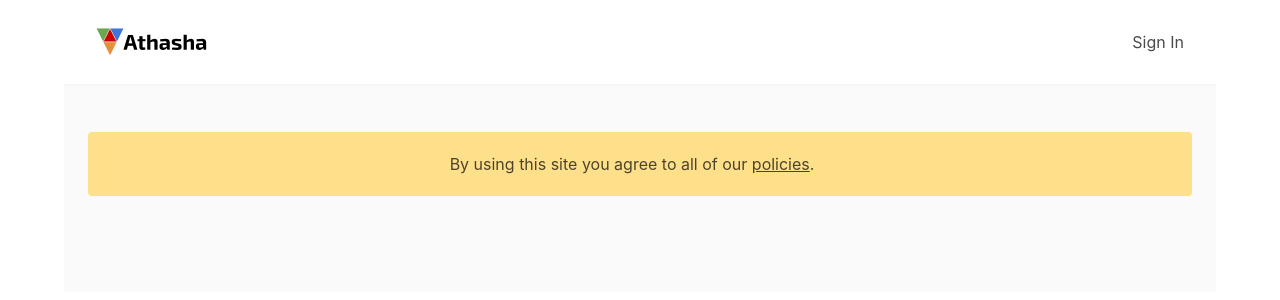
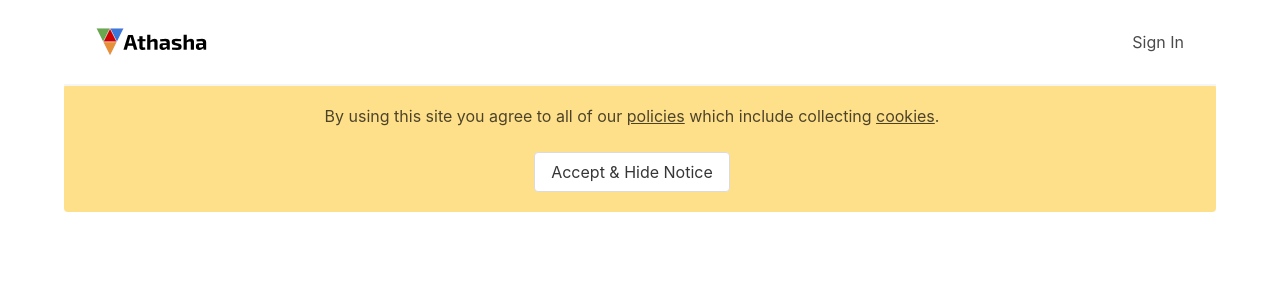
Before and after one commit to samuelventura/Athasha.Vue, a Vue app: page / in a window 1280 px wide. Shown: the top 300 px of the page. Built offline with nearby package versions, Linux system fonts and the light colour scheme.

Commit message:
Added accept cookies notice to index page

```diff
--- a/src/common/api.js
+++ b/src/common/api.js
@@ -31,7 +31,7 @@ const logout = function () {
 }
 
 //FIXME should receive a page argument
-const initial = function () {
+const fetchInitialData = function () {
   return new Promise((resolve) => {
     window.setTimeout(() => {
       resolve({ user: backend.getUser() });
@@ -39,25 +39,35 @@ const initial = function () {
   });
 }
 
-const referrer = function () {
+const redirectToReferrer = function () {
   if (!document.referrer) window.location.href = "/";
   else if (document.referrer == window.location.href) window.location.href = "/";
   else window.location.href = document.referrer;
 }
 
-const index = function () {
+const redirectToIndex = function () {
   window.location.href = "/";
 }
 
-const auth = function () {
+const redirectToAuth = function () {
   window.location.href = "/auth";
 }
 
+const acceptedCookies = function () {
+  return JSON.parse(localStorage.getItem("athasha/fe/cookies") || "false");
+}
+
+const acceptCookies = function () {
+  localStorage.setItem("athasha/fe/cookies", "true");
+}
+
 export default {
-  auth,
   login,
   logout,
-  referrer,
-  index,
-  initial,
+  redirectToIndex,
+  redirectToReferrer,
+  redirectToAuth,
+  fetchInitialData,
+  acceptedCookies,
+  acceptCookies,
 }
--- a/src/components/NavBar.vue
+++ b/src/components/NavBar.vue
@@ -54,7 +54,7 @@ export default {
       api
         .logout()
         .then(() => {
-          api.index();
+          api.redirectToIndex();
         })
         .catch((ex) => {
           console.log("catch", ex);
--- a/src/components/NavFooter.vue
+++ /dev/null
@@ -1,16 +0,0 @@
-<template>
-  <footer class="footer">
-    <div class="content has-text-centered">
-      <div class="notification is-warning">
-        By using this site you agree to all of our
-        <a href="/policy">policies</a>.
-      </div>
-    </div>
-  </footer>
-</template>
-
-<script>
-export default {
-  name: "NavFooter",
-};
-</script>
--- a/src/pages/auth/vues/AuthPage.vue
+++ b/src/pages/auth/vues/AuthPage.vue
@@ -1,8 +1,9 @@
 <template>
   <div class="container">
     <NavBar />
-    <div class="notification is-warning">
-      By using this site you agree to all of our <a href="/policy">policies</a>.
+    <div class="notification has-text-centered is-warning">
+      By using this site you agree to all of our
+      <a href="/policy">policies</a>.
     </div>
     <AuthList />
   </div>
--- a/src/pages/auth/vues/ProviderGoogle.vue
+++ b/src/pages/auth/vues/ProviderGoogle.vue
@@ -42,7 +42,7 @@ export default {
           .finally(() => {
             window.gapi.auth2.getAuthInstance().disconnect();
             window.gapi.auth2.getAuthInstance().signOut();
-            api.referrer();
+            api.redirectToReferrer();
           });
       }
     },
--- a/src/pages/index/App.vue
+++ b/src/pages/index/App.vue
@@ -14,7 +14,7 @@ export default {
   mounted() {
     const that = this;
     api
-      .initial()
+      .fetchInitialData()
       .then(({ user }) => {
         that.$store.commit("user/setCurrent", user);
       })
--- a/src/pages/index/vues/IndexPage.vue
+++ b/src/pages/index/vues/IndexPage.vue
@@ -1,7 +1,18 @@
 <template>
   <div class="container">
     <NavBar userMenu="true" />
-    <NavFooter />
+    <div
+      v-if="!acceptedCookies"
+      class="notification has-text-centered is-warning"
+    >
+      <p>
+        By using this site you agree to all of our
+        <a href="/policy">policies</a> which include collecting
+        <a href="/policy#cookies">cookies</a>.
+      </p>
+      <br />
+      <a class="button" @click="acceptCookies">Accept & Hide Notice</a>
+    </div>
   </div>
 </template>
 
@@ -9,14 +20,29 @@
 </style>
 
 <script>
+import api from "@/common/api";
 import NavBar from "@/components/NavBar.vue";
-import NavFooter from "@/components/NavFooter.vue";
 
 export default {
   name: "IndexPage",
   components: {
     NavBar,
-    NavFooter,
+  },
+  data() {
+    return {
+      cookiesClick: false,
+    };
+  },
+  methods: {
+    acceptCookies() {
+      api.acceptCookies();
+      this.cookiesClick = true;
+    },
+  },
+  computed: {
+    acceptedCookies() {
+      return api.acceptedCookies() || this.cookiesClick;
+    },
   },
 };
 </script>
```
